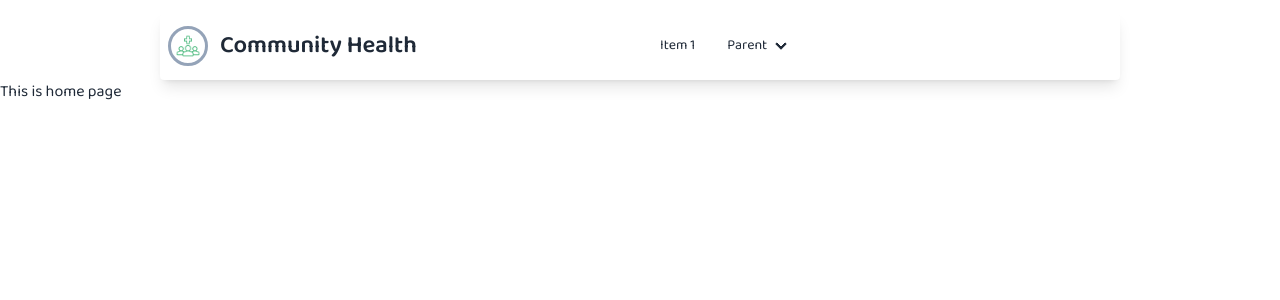
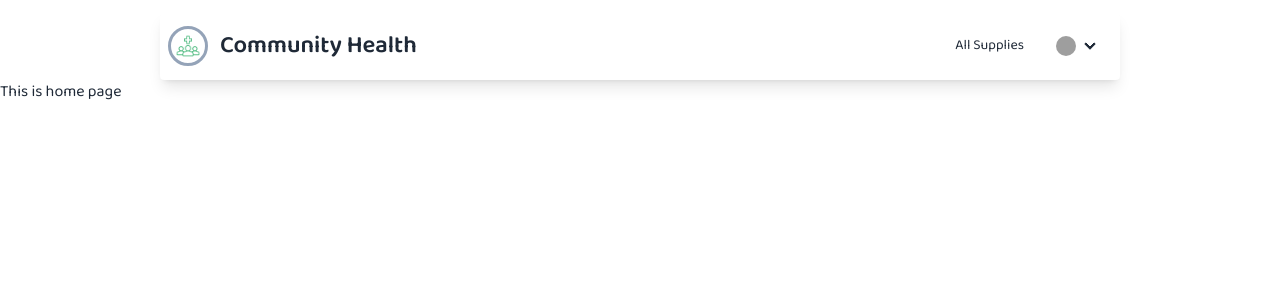
Before and after one commit to rasel-gannicus/Post-Disaster-Supply-Chain-Platform-with-redux-tailwind, a React (Vite) app: page / in a window 1280 px wide. Shown: the top 300 px of the page. Built offline with nearby package versions, Linux system fonts and the light colour scheme; grey boxes are pictures that could not be loaded; a web font is replaced by a local one.

Commit message:
navbar making done

```diff
--- a/src/components/Navbar/Navbar.tsx
+++ b/src/components/Navbar/Navbar.tsx
@@ -25,52 +25,6 @@ const Navbar = () => {
     </ul>
   );
   return (
-    // <div className="navbar lg:w-3/4 mx-auto shadow-lg rounded lg:mt-3">
-    //   {/* --- Navbar Logo --- */}
-    //   <div className="flex-1 items-center">
-    //     <div className="border-[3px] w-10 h-10 border-slate-400 rounded-full p-1 mr-2 overflow-hidden">
-    //       <img src="logo.png" className="" alt="" />
-    //     </div>
-
-    //     <p className="font-semibold text-2xl">Community Health</p>
-    //   </div>
-    //   <div className="flex-none gap-2">
-    //     <div className="">
-    //       <p>All Supplies</p>
-    //     </div>
-    //     <div className="dropdown dropdown-end">
-    //       <div
-    //         tabIndex={0}
-    //         role="button"
-    //         className="btn btn-ghost btn-circle avatar"
-    //       >
-    //         <div className="w-10 rounded-full">
-    //           <img
-    //             alt="Tailwind CSS Navbar component"
-    //             src="https://img.daisyui.com/images/stock/photo-1534528741775-53994a69daeb.jpg"
-    //           />
-    //         </div>
-    //       </div>
-    //       <ul
-    //         tabIndex={0}
-    //         className="mt-3 z-[1] p-2 shadow menu menu-sm dropdown-content bg-base-100 rounded-box w-52"
-    //       >
-    //         <li>
-    //           <a className="justify-between">
-    //             Profile
-    //             <span className="badge">New</span>
-    //           </a>
-    //         </li>
-    //         <li>
-    //           <a>Settings</a>
-    //         </li>
-    //         <li>
-    //           <a>Logout</a>
-    //         </li>
-    //       </ul>
-    //     </div>
-    //   </div>
-    // </div>
     <div className="navbar bg-base-100 lg:w-3/4 mx-auto shadow-lg rounded lg:mt-3">
       <div className="navbar-start">
         <div className="dropdown">
@@ -127,7 +81,7 @@ const Navbar = () => {
         </div>
       </div>
 
-      <div className="navbar-center hidden lg:flex">
+      <div className="navbar-center hidden lg:flex lg:flex-1 lg:justify-end ">
         <MenuItems classes={'menu menu-horizontal px-1'} />
       </div>
       {/* <div className="navbar-end">
--- a/src/utils/MenuItems.tsx
+++ b/src/utils/MenuItems.tsx
@@ -1,18 +1,24 @@
-export const MenuItems = ({classes}) => {
+export const MenuItems = ({ classes }) => {
   return (
     <ul className={classes}>
       <li>
-        <a>Item 1</a>
+        <a>All Supplies</a>
       </li>
       <li>
         <details>
-          <summary>Parent</summary>
+          <summary>
+            <div className="w-5 h-5 rounded-full flex gap-2">
+              <img
+                alt="Tailwind CSS Navbar component"
+                src="https://img.daisyui.com/images/stock/photo-1534528741775-53994a69daeb.jpg"
+                className="rounded-full"
+              />
+              <p className="md:hidden">Profile</p>
+            </div>
+          </summary>
           <ul className="p-2">
             <li>
-              <a>Submenu 1</a>
-            </li>
-            <li>
-              <a>Submenu 2</a>
+              <a>Login</a>
             </li>
           </ul>
         </details>
```
